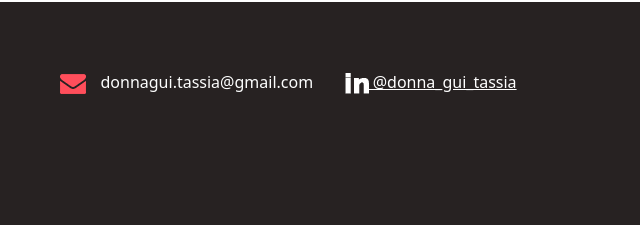
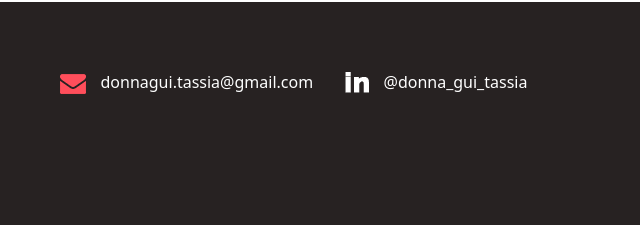
Before and after one commit to DonnaGui/donna_gui, a plain HTML site: page index.html in a window 1280 px wide. Shown: the part 3831-4056 px from the top of the page, 640-1280 px from the left. Drawn offline with nearby package versions, Linux system fonts and the light colour scheme.

Commit message:
Update index.html

```diff
--- a/index.html
+++ b/index.html
@@ -387,7 +387,7 @@
 							<div class="footer-logo"><img src="images/email-icon.png"><span class="map_text">donnagui.tassia@gmail.com</span></div>
 						</div>
 						<div class="col footer-item-align">
-							<a href="https://www.instagram.com/donna_gui_tassia/" style="color: white; text-decoration: underline !important;"><img src="images/in-icon.png"> @donna_gui_tassia</a>
+							<a href="https://www.instagram.com/donna_gui_tassia/" style="color: white; display: flex; align-items: center;"><img src="images/in-icon.png"> <span class="map_text">@donna_gui_tassia</span></a>
 						</div>
 					</div>
 				</div>
```
